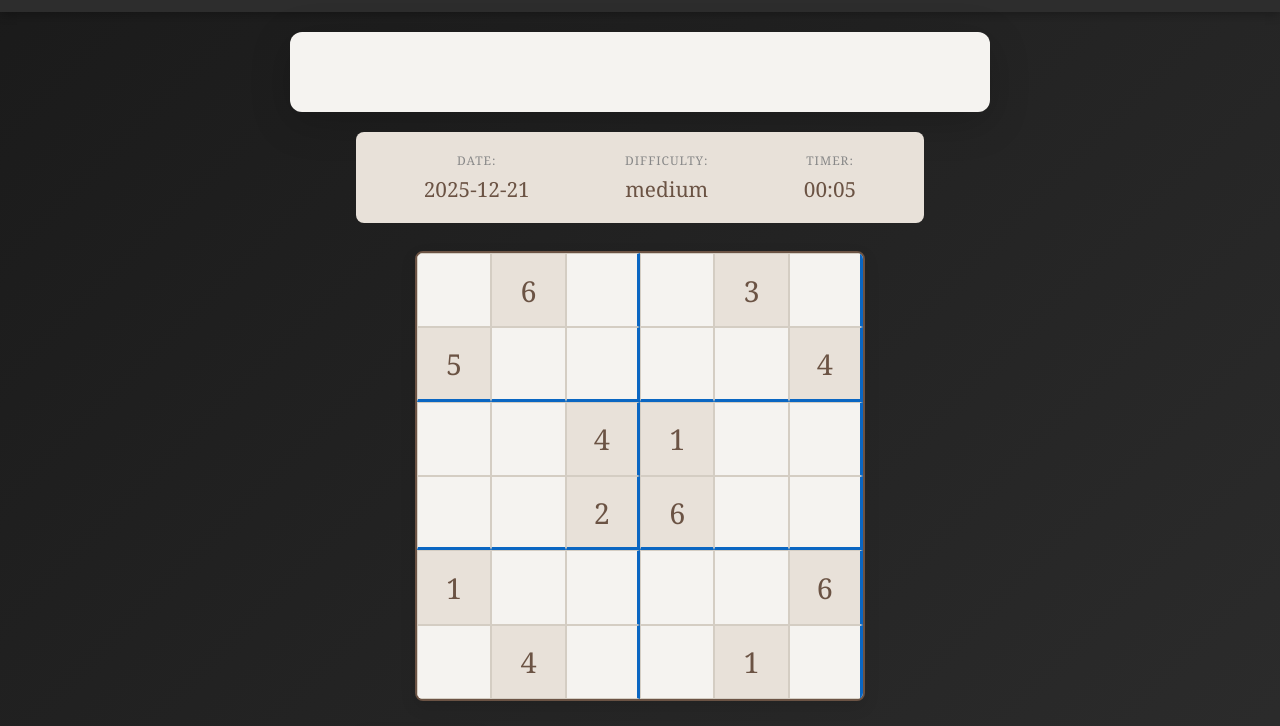
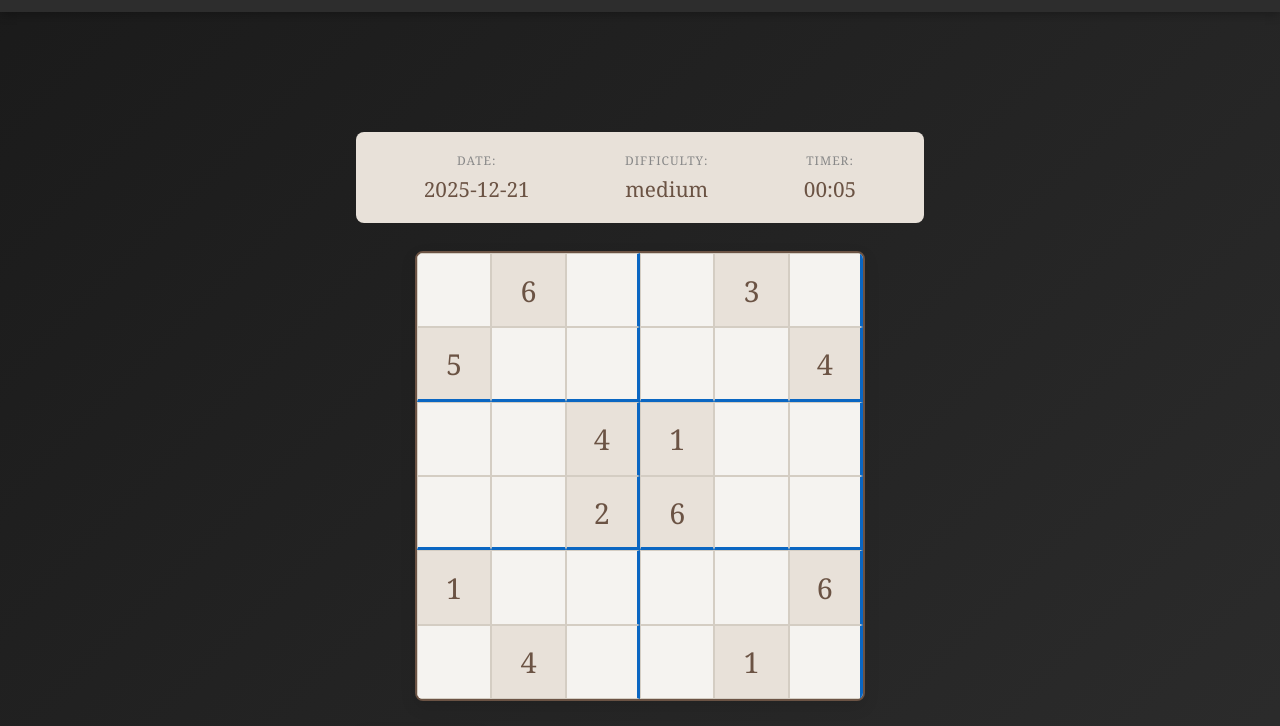
Before and after one commit to adits9/linkedin-games, a plain HTML site: page index.html in a window 1280 px wide. Shown: the part 72-798 px from the top of the page. Drawn offline with Linux system fonts and the light colour scheme.

Commit message:
Remove white container background and increase queens board size

```diff
--- a/style.css
+++ b/style.css
@@ -45,11 +45,11 @@ header h1 {
 }
 
 .container {
-    background: #f5f3f0;
+    background: transparent;
     border-radius: 12px;
     padding: 40px 30px;
-    box-shadow: 0 10px 40px rgba(0, 0, 0, 0.2);
-    max-width: 700px;
+    box-shadow: none;
+    max-width: 1200px;
     width: 100%;
     text-align: center;
     margin: 20px;
@@ -402,7 +402,7 @@ footer {
     border: 2px solid #6b5344;
     background: #6b5344;
     width: 100%;
-    max-width: 450px;
+    max-width: 550px;
     aspect-ratio: 1;
     border-radius: 8px;
     overflow: hidden;
```
